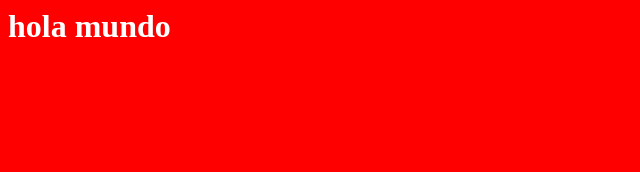
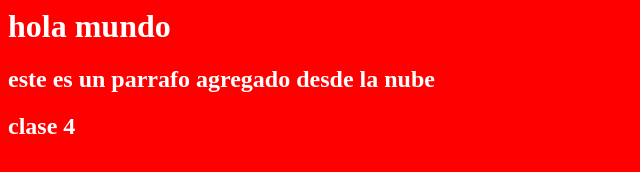
Before and after one commit to t-luisfer/git, a plain HTML site: page index.html in a window 1280 px wide. Shown: the whole page, without its empty margins (0-640 px from the left). Drawn offline with Linux system fonts and the light colour scheme.

Commit message:
Update index.html

```diff
--- a/index.html
+++ b/index.html
@@ -7,5 +7,7 @@
 </head>
 <body>
     <h1>hola mundo</h1>
+    <h2>este es un parrafo agregado desde la nube</h2>
+    <h2>clase 4</h2>
 </body>
 </html>
```
